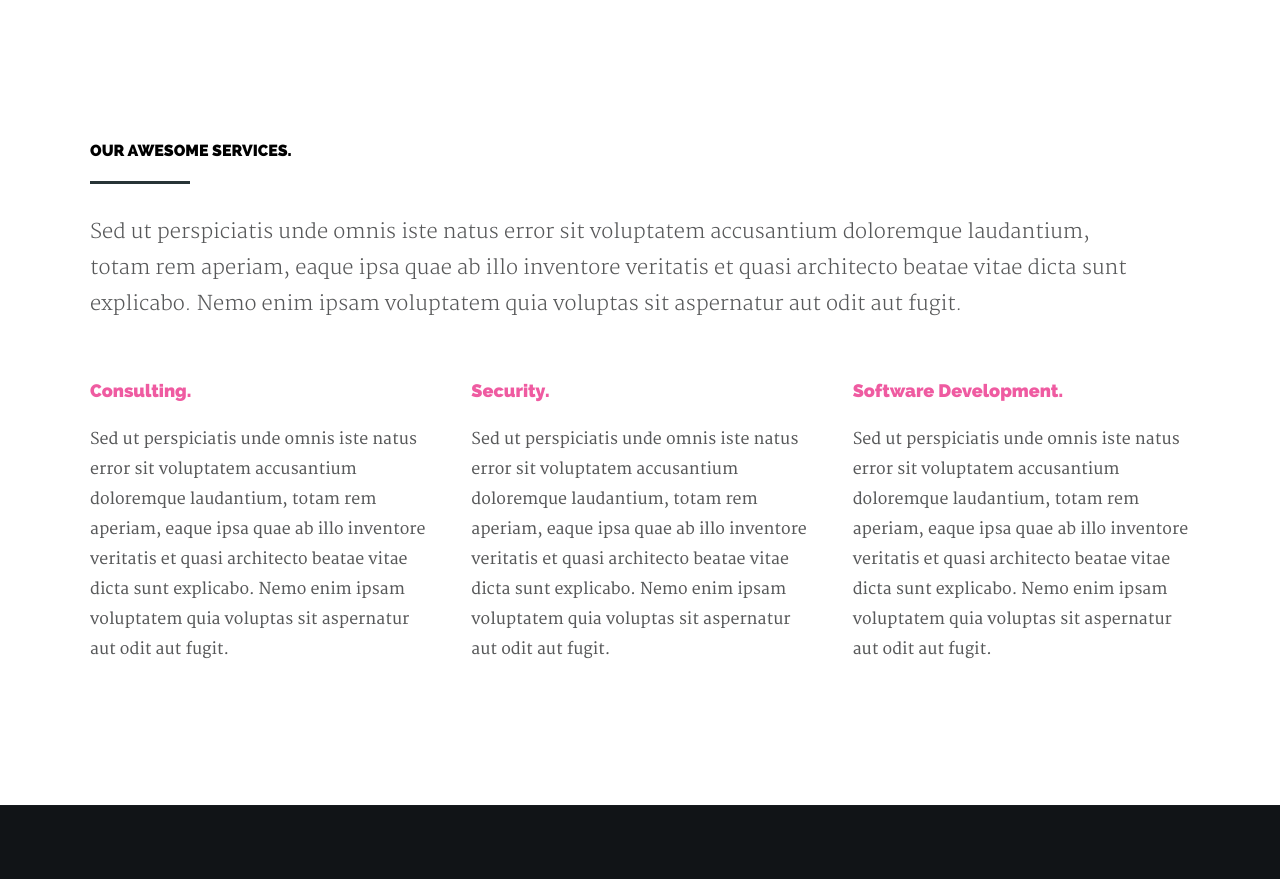
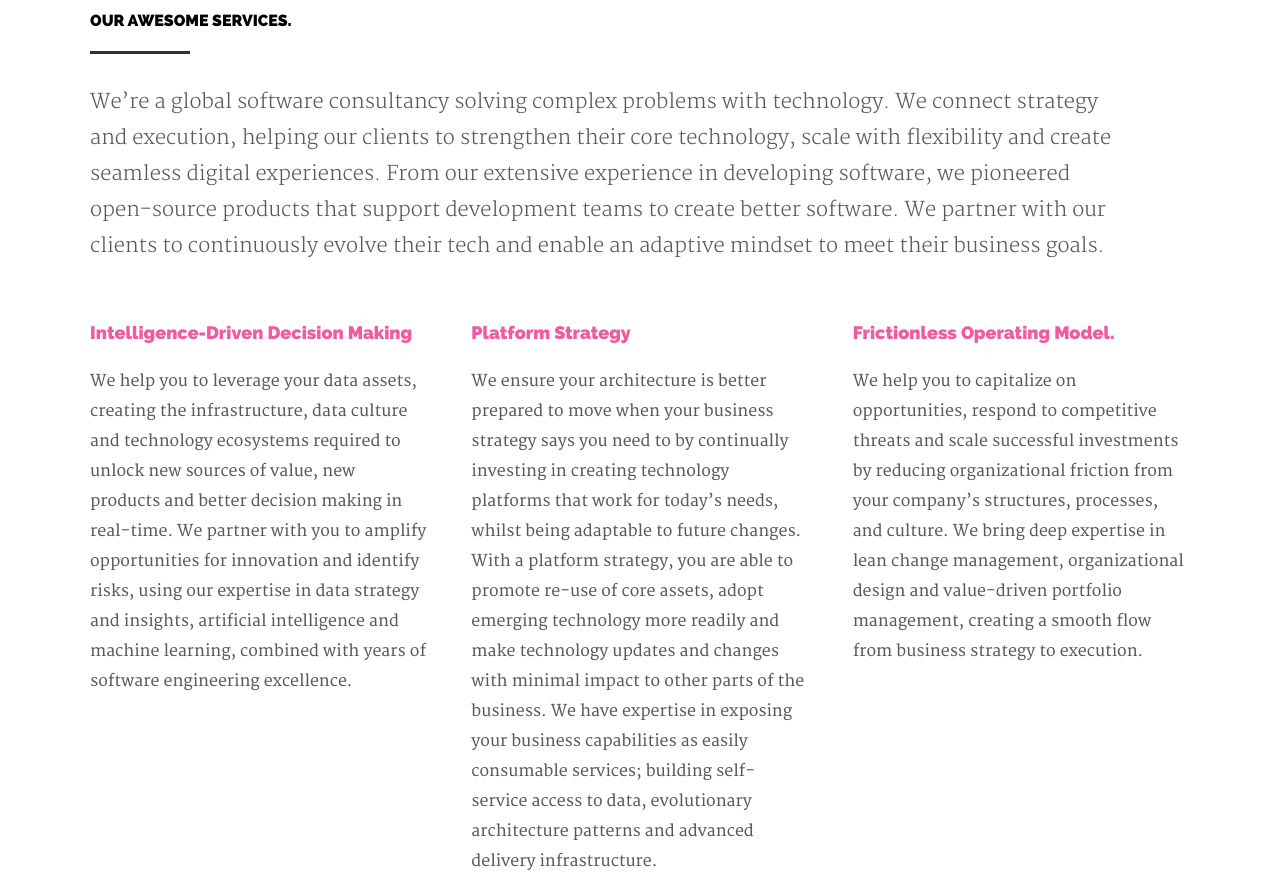
Before and after one commit to iamNarcisse/new-app, a plain HTML site: page index.html in a window 1280 px wide. Shown: the part 1492-2371 px from the top of the page. Drawn offline with Linux system fonts and the light colour scheme.

Commit message:
working on this stuff

```diff
--- a/index.html
+++ b/index.html
@@ -89,10 +89,10 @@
 					   <!-- slide -->
 					   <li>
 						   <div class="flex-caption">
-								<h1 class="">Say hello to <span>Techparlons</span>. We help Africa’s most innovative technology startups grow quickly.
+								<h1 class="">Say hello to <span>Techparlons</span>.
 								</h1>
 
-								<h3 class="">Sed ut perspiciatis unde omnis iste natus error sit voluptatem accusantium doloremque laudantium, totam rem aperiam.</h3>
+								<h3 class="">We help Africa’s most innovative technology startups grow quickly.</h3>
 							</div>
 					   </li>
 
@@ -102,17 +102,17 @@
 								<h1 class="">We are dedicated to build great software
 									products.</h1>
 
-								<h3 class="">Sed ut perspiciatis unde omnis iste natus error sit voluptatem accusantium doloremque laudantium, totam rem aperiam.</h3>
+								<h3 class="">Create adaptable technology platforms that move with your business strategy</h3>
 							</div>
 					   </li>
 
 					   <!-- slide -->
 					   <li>
 						   <div class="flex-caption">
-								<h1 class="">Take a look at some of <a class="smoothscroll" href="#portfolio" title="portfolio" >our works</a> or
-								<a class="smoothscroll" href="#contact" title="contact us">get in touch</a> to discuss how we can help you.</h1>
+								<h1 class="">Intelligent Business Decisions
+								 </h1>
 
-								<h3 class="">Sed ut perspiciatis unde omnis iste natus error sit voluptatem accusantium doloremque laudantium, totam rem aperiam.</h3>
+								<h3 class="">A truly data-driven business understands the value of data insights to fuel exceptional customer experiences and drive operational efficiency. We help you do that!</h3>
 							</div>
 					   </li>
 
@@ -460,9 +460,7 @@
 
 	         <hr />
 
-	         <p>Sed ut perspiciatis unde omnis iste natus error sit voluptatem accusantium doloremque laudantium, totam rem aperiam,
-	         eaque ipsa quae ab illo inventore veritatis et quasi architecto beatae vitae dicta sunt explicabo. Nemo enim ipsam
-	         voluptatem quia voluptas sit aspernatur aut odit aut fugit.
+	         <p>We’re a global software consultancy solving complex problems with technology. We connect strategy and execution, helping our clients to strengthen their core technology, scale with flexibility and create seamless digital experiences. From our extensive experience in developing software, we pioneered open-source products that support development teams to create better software. We partner with our clients to continuously evolve their tech and enable an adaptive mindset to meet their business goals.
 	         </p>
 
 	      </div>
@@ -475,10 +473,11 @@
 
 	      	<div class="bgrid">
 
-	            <h3>Consulting.</h3>
+	            <h3>Intelligence-Driven Decision Making</h3>
 
 	            <div class="service-content">
-		            <p>Sed ut perspiciatis unde omnis iste natus error sit voluptatem accusantium doloremque laudantium, totam rem aperiam, eaque ipsa quae ab illo inventore veritatis et quasi architecto beatae vitae dicta sunt explicabo. Nemo enim ipsam voluptatem quia voluptas sit aspernatur aut odit aut fugit.
+		            <p>
+								We help you to leverage your data assets, creating the infrastructure, data culture and technology ecosystems required to unlock new sources of value, new products and better decision making in real-time. We partner with you to amplify opportunities for innovation and identify risks, using our expertise in data strategy and insights, artificial intelligence and machine learning, combined with years of software engineering excellence.
 	         		</p>
 	         	</div>
 
@@ -486,10 +485,12 @@
 
 				<div class="bgrid">
 
-	            <h3>Security.</h3>
+	            <h3>Platform Strategy</h3>
 
 	            <div class="service-content">
-		            <p>Sed ut perspiciatis unde omnis iste natus error sit voluptatem accusantium doloremque laudantium, totam rem aperiam, eaque ipsa quae ab illo inventore veritatis et quasi architecto beatae vitae dicta sunt explicabo. Nemo enim ipsam voluptatem quia voluptas sit aspernatur aut odit aut fugit.
+		            <p>
+
+							We ensure your architecture is better prepared to move when your business strategy says you need to by continually investing in creating technology platforms that work for today’s needs, whilst being adaptable to future changes. With a platform strategy, you are able to promote re-use of core assets, adopt emerging technology more readily and make technology updates and changes with minimal impact to other parts of the business. We have expertise in exposing your business capabilities as easily consumable services; building self-service access to data, evolutionary architecture patterns and advanced delivery infrastructure.
 	         		</p>
 	            </div>
 
@@ -497,10 +498,11 @@
 
 			   <div class="bgrid">
 
-	            <h3>Software Development.</h3>
+	            <h3>Frictionless Operating Model.</h3>
 
 	            <div class="service-content">
-		            <p>Sed ut perspiciatis unde omnis iste natus error sit voluptatem accusantium doloremque laudantium, totam rem aperiam, eaque ipsa quae ab illo inventore veritatis et quasi architecto beatae vitae dicta sunt explicabo. Nemo enim ipsam voluptatem quia voluptas sit aspernatur aut odit aut fugit.
+		            <p>
+								We help you to capitalize on opportunities, respond to competitive threats and scale successful investments by reducing organizational friction from your company’s structures, processes, and culture. We bring deep expertise in lean change management, organizational design and value-driven portfolio management, creating a smooth flow from business strategy to execution.
 	        			</p>
 	            </div>
 
```
